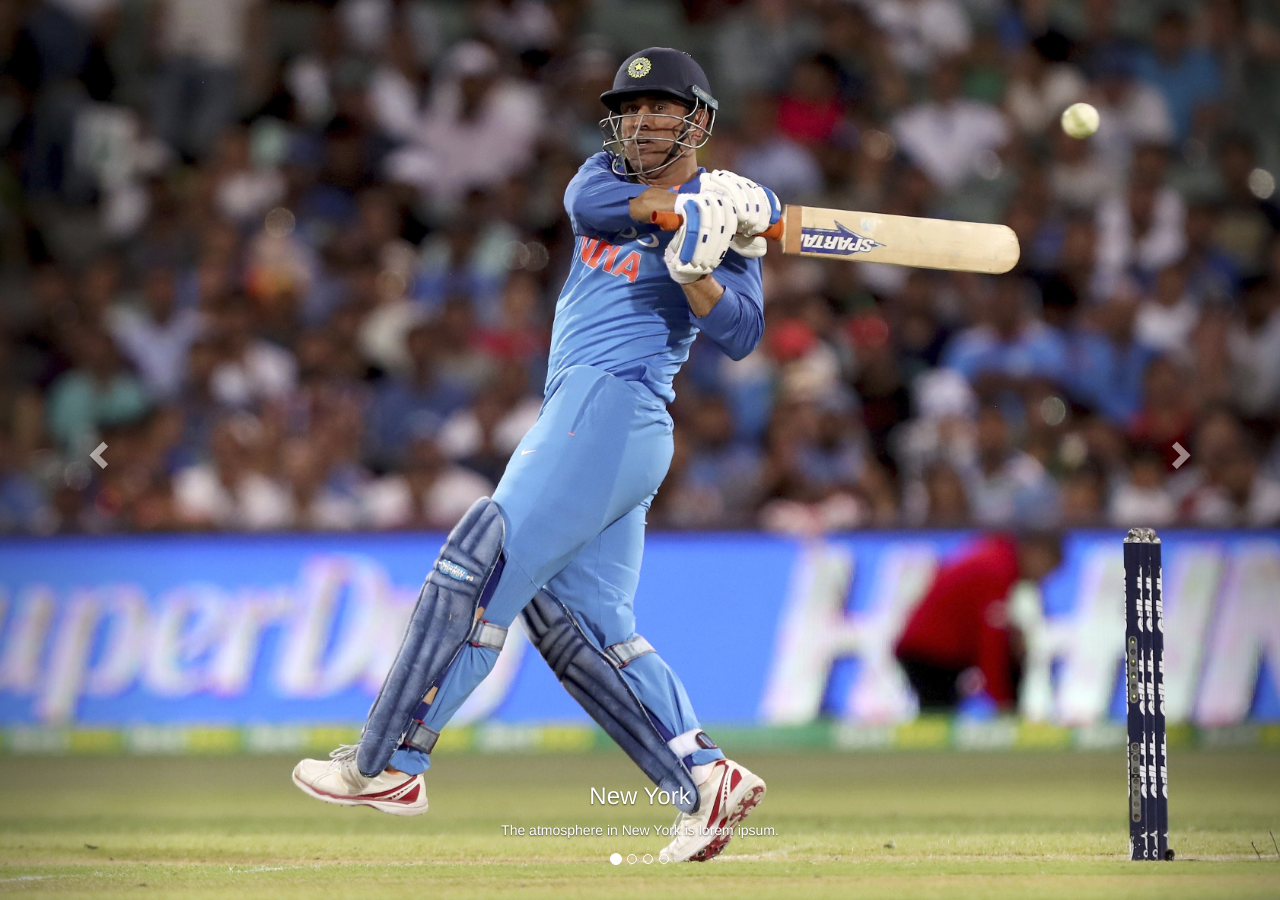
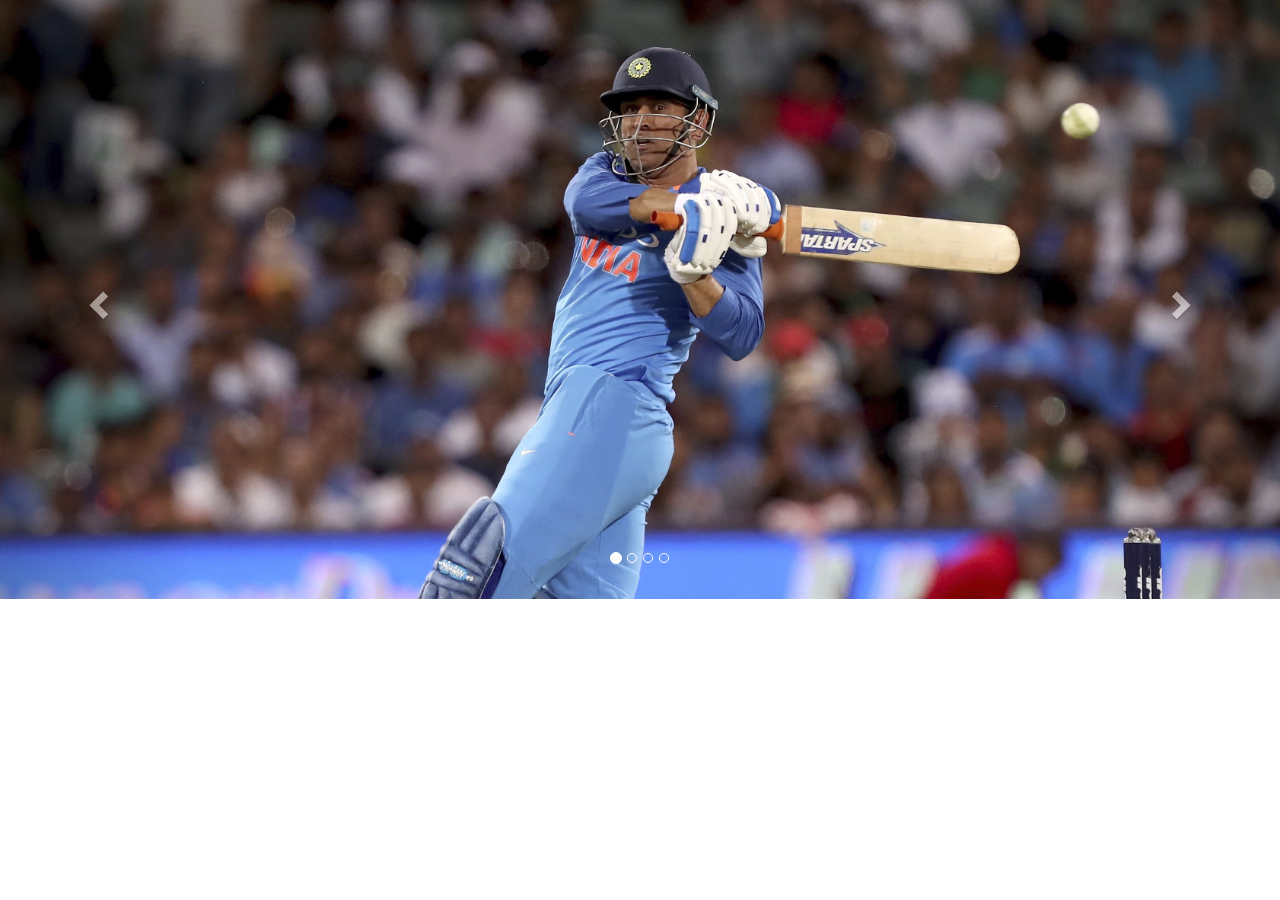
Before and after one commit to mayant-solutions/CRiC11, a Django app: page / in a window 1280 px wide. Shown: the part 73-973 px from the top of the page. After the commit the page ends 672 px from the top, so only its background shows below. Run offline with Django 3.2, Linux system fonts and the light colour scheme; parts of the project's set-up code (start-up, migrations or seed data) failed here and were passed over; some libraries are stand-ins or nearby versions.

Commit message:
Update home.html

```diff
--- a/crick11/template/CRiC11/home.html
+++ b/crick11/template/CRiC11/home.html
@@ -9,7 +9,8 @@
              <li data-target="#myCarousel" data-slide-to="{{ forloop.counter }}" class="{% if forloop.first %}active{% endif %}"></li>
         {% endfor %}
     </ol>
-    <div class="carousel-inner">
+    <div class="carousel-inner" role="listbox" style=" width:100%; height: 600px !important;">
+
     {% for i in i|rjust:4 %}
 
     <!-- Wrapper for slides -->
@@ -17,8 +18,7 @@
       <div class="item {% if forloop.first %}active{% endif %}">
         <img src="media/carousel/image{{forloop.counter}}.jpg">
         <div class="carousel-caption">
-          <h3>New York</h3>
-          <p>The atmosphere in New York is lorem ipsum.</p>
+          Cricbuzz
         </div>
       </div>
         {% endfor %}
```
